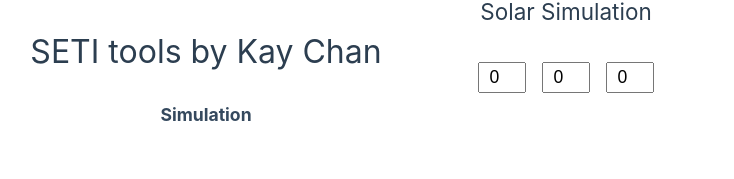
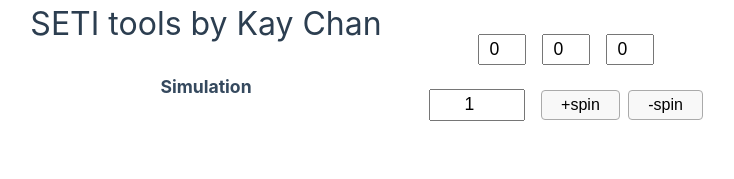
Before and after one commit to wwboy6/seti, a Vue app: page /simulation in a window 1280 px wide. Shown: the part 146-325 px from the top of the page, without its empty margins (254-988 px from the left). Built offline with nearby package versions, Linux system fonts and the light colour scheme; the HTML template or start-up script is replaced by a standard one.

Commit message:
feat: spin counter

```diff
--- a/src/views/SimulationView.vue
+++ b/src/views/SimulationView.vue
@@ -10,6 +10,18 @@
           :data-rotation-idx="i"
         />
       </label>
+    </div>
+    <div class="spin-row">
+      <input
+        type="number"
+        v-model.number="spinNumber"
+        min="1"
+        class="spin-input"
+        placeholder="spin number"
+        style="width: 6rem; margin-right: 0.5rem;"
+      />
+      <button @click="onSpinInc">+spin</button>
+      <button @click="onSpinDec">-spin</button>
     </div>
     <div class="solar-stack">
       <img
@@ -47,6 +59,33 @@
 <script setup lang="ts">
 import { ref, nextTick } from 'vue'
 const showButtons = ref(false)
+
+const spinNumber = ref(1)
+
+function onSpinInc() {
+  const rem = spinNumber.value % 3
+  if (rem === 1) {
+    incInputs([3], 1)
+  } else if (rem === 2) {
+    incInputs([2,3], 1)
+  } else {
+    incInputs([1,2,3], 1)
+  }
+  spinNumber.value++
+}
+
+function onSpinDec() {
+  if (spinNumber.value <= 1) return
+  spinNumber.value--
+  const rem = spinNumber.value % 3
+  if (rem === 1) {
+    incInputs([3], -1)
+  } else if (rem === 2) {
+    incInputs([2,3], -1)
+  } else {
+    incInputs([1,2,3], -1)
+  }
+}
 
 function normalizeRotation(val: number): number {
   return ((val % 8) + 8) % 8
@@ -129,6 +168,19 @@ function rotationStyle(idx: number) {
   margin-bottom: 1.5rem;
 }
 
+.spin-row {
+  display: flex;
+  align-items: center;
+  justify-content: center;
+  margin-bottom: 1.5rem;
+  gap: 0.5rem;
+}
+.spin-input {
+  font-size: 1.1rem;
+  padding: 0.2rem 0.4rem;
+  text-align: center;
+}
+
 .toggle-btn {
   margin-bottom: 0.5rem;
   padding: 0.3rem 1.2rem;
```
